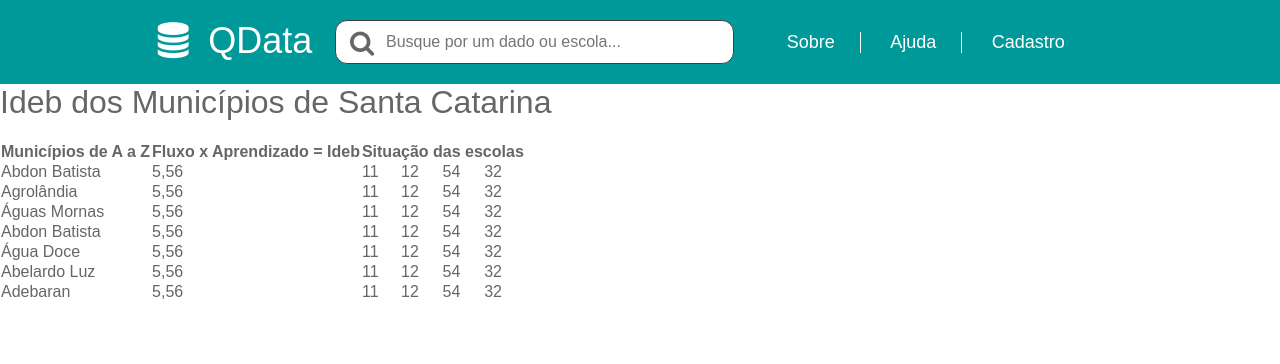
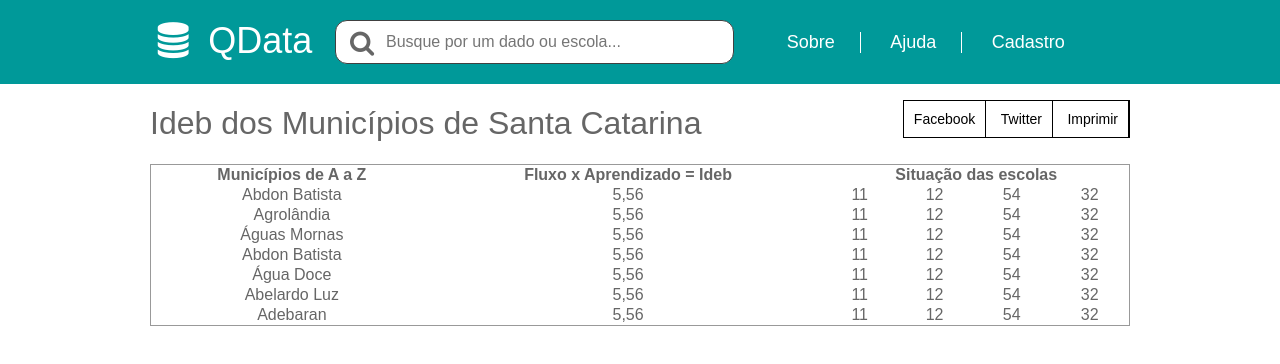
Before and after one commit to matheuslc/desafio-meritt-2, a website: page index.html in a window 1280 px wide. Drawn offline with nearby package versions, Linux system fonts and the light colour scheme.

Commit message:
Start ideb table

```diff
--- /dev/null
+++ b/css/less/ideb.less
@@ -0,0 +1,48 @@
+// Ideb styles
+
+.ideb {
+  .column(12);
+}
+
+.ideb-header {
+  .column(12);
+}
+
+.ideb-title {
+  float: left;
+}
+
+.social-list {
+  float: right;
+  list-style: none;
+  border: 1px solid @f-text;
+  padding-left: 0;
+
+  a {
+    text-decoration: none;
+  }
+
+}
+
+.social-item {
+  display: inline-block;
+  color: @f-text;
+  font-size: 1.4rem;
+  padding: 10px 10px;
+  border-right: 1px solid @f-text;
+}
+
+
+// Table
+
+.ideb-table {
+  width: 100%;
+  border: 1px solid @ft-text;
+}
+
+.ideb-tbody {
+}
+
+.ideb-city {
+  text-align: center;
+}
--- a/css/less/main.less
+++ b/css/less/main.less
@@ -11,3 +11,4 @@
 @import 'variables.less';
 @import 'globals.less';
 @import 'home.less';
+@import 'ideb.less';
--- a/index.html
+++ b/index.html
@@ -51,8 +51,29 @@
 
     <section class="ideb">
 
+      <div class="container">
         <header class="ideb-header">
           <h1 class="ideb-title">Ideb dos Municípios de Santa Catarina</h1>
+
+          <ul class="social-list">
+            <a href="">
+              <li class="social-item">
+                Facebook
+              </li>
+            </a>
+
+            <a href="">
+              <li class="social-item">
+                Twitter
+              </li>
+            </a>
+
+            <a href="">
+              <li class="social-item">
+                Imprimir
+              </li>
+            </a>
+          </ul>
 
         </header>
         <!-- Ideb table -->
@@ -79,7 +100,7 @@
 
           </tbody>
         </table>
-
+      </div>
       <!-- END IDEB table -->
     </section>
     <!-- END Ideb -->
--- a/js/main.js
+++ b/js/main.js
@@ -23,7 +23,9 @@
 
       // Loop which populate table
       $.each(data.city, function(item, val) {
+        // Ideb average
         var value = APP.calcIdeb(val.flow, val.learn);
+
         html += "<tr class='ideb-city'>" +
           "<td class='city-name' colspan='4'>" + val.name + "</td>" +
           "<td class='flow-calc' colspan='2'>" + APP.removeComma(value.toFixed(2)) + "</td>"+
@@ -34,6 +36,7 @@
           "</tr>";
       });
 
+      // Insert data into the table
       $('.ideb-tbody').html(html);
 
     });
```
Also changed, not shown: css/main.css, 2 other files. Lines whose indentation alone changed are shown as unchanged.
